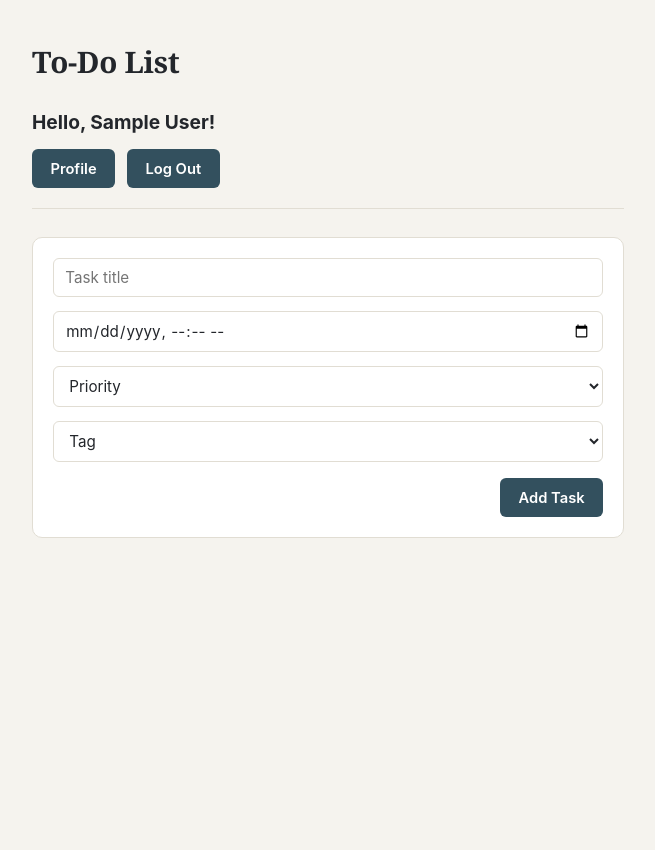
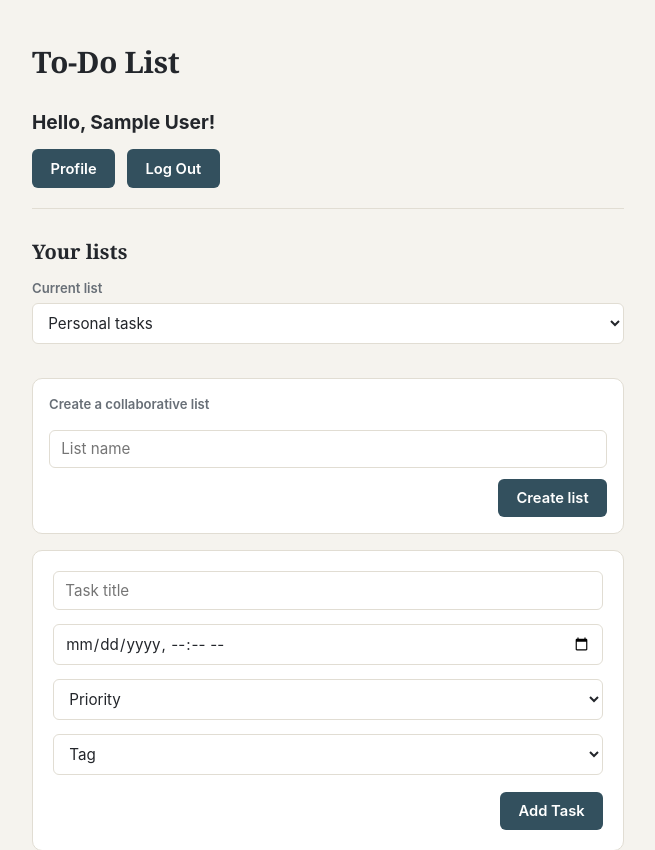
Before and after one commit to Ethanerz/cmsc128-Lab1_CRUD_Gapulan, a Flask app: page / in a window 1280 px wide. Shown: the top 850 px of the page, without its empty margins (312-967 px from the left). Before the commit the page ends 538 px from the top, so only its background shows below. Run offline with Flask 3, Linux system fonts and the light colour scheme; the visitor is signed in with stand-in values (Sample User, id 1); data that the repository does not hold is empty.

Commit message:
feat: add collaborative list controls

```diff
--- a/static/css/style.css
+++ b/static/css/style.css
@@ -213,6 +213,37 @@ body.page-auth > p {
     margin-bottom: 2rem;
 }
 
+#list-heading {
+    font-family: var(--font-display);
+    font-size: 1.25rem;
+    margin: 0 0 0.75rem;
+}
+
+#list-selector,
+#list-create-form,
+#list-invite-form {
+    margin-bottom: 1rem;
+}
+
+#list-create-form,
+#list-invite-form {
+    display: grid;
+    gap: 0.65rem;
+    background: var(--surface);
+    border: 1px solid var(--line);
+    border-radius: var(--radius);
+    padding: 1rem;
+}
+
+#list-invite-form[hidden] {
+    display: none;
+}
+
+#list-create-form button,
+#list-invite-form button {
+    justify-self: end;
+}
+
 #task-form .field {
     margin-bottom: 0;
 }
--- a/static/js/app.js
+++ b/static/js/app.js
@@ -1,6 +1,10 @@
 const taskForm = document.getElementById('task-form');
 const taskList = document.getElementById('task-list');
 const taskError = document.getElementById('task-error');
+const listStatus = document.getElementById('list-status');
+const listSelector = document.getElementById('list-selector');
+const listCreateForm = document.getElementById('list-create-form');
+const listInviteForm = document.getElementById('list-invite-form');
 
 function showTaskError(message) {
     taskError.textContent = message;
@@ -10,6 +14,16 @@ function showTaskError(message) {
 function clearTaskError() {
     taskError.textContent = '';
     taskError.hidden = true;
+}
+
+function showListStatus(message) {
+    listStatus.textContent = message;
+    listStatus.hidden = false;
+}
+
+function clearListStatus() {
+    listStatus.textContent = '';
+    listStatus.hidden = true;
 }
 
 async function checkResponse(response) {
@@ -29,30 +43,87 @@ async function checkResponse(response) {
     return response;
 }
 
+function selectedListId() {
+    return listSelector.value || null;
+}
+
+function updateInviteVisibility() {
+    const selectedOption = listSelector.selectedOptions[0];
+    const currentUserId = Number(listSelector.dataset.currentUserId);
+    listInviteForm.hidden = !selectedOption
+        || !selectedOption.value
+        || Number(selectedOption.dataset.ownerId) !== currentUserId;
+}
+
 function renderTasks(tasks) {
-    taskList.innerHTML = ''; // clear before re-rendering
+    taskList.replaceChildren();
 
     tasks.forEach(task => {
         const li = document.createElement('li');
         li.className = `task priority-${task.priority.toLowerCase()} ${task.done ? 'done' : ''}`;
         li.dataset.id = task.id;
 
-        li.innerHTML = `
-            <input type="checkbox" ${task.done ? 'checked' : ''}>
-            <span class="task-title">${task.title}</span>
-            <span class="task-due">${task.due_datetime}</span>
-            <span class="task-tag">${task.tag}</span>
-            <button class="edit-btn">Edit</button>
-            <button class="delete-btn">Delete</button>
-        `;
+        const checkbox = document.createElement('input');
+        checkbox.type = 'checkbox';
+        checkbox.checked = Boolean(task.done);
 
+        const title = document.createElement('span');
+        title.className = 'task-title';
+        title.textContent = task.title;
+
+        const due = document.createElement('span');
+        due.className = 'task-due';
+        due.textContent = task.due_datetime || '';
+
+        const tag = document.createElement('span');
+        tag.className = 'task-tag';
+        tag.textContent = task.tag;
+
+        const editButton = document.createElement('button');
+        editButton.type = 'button';
+        editButton.className = 'edit-btn';
+        editButton.textContent = 'Edit';
+
+        const deleteButton = document.createElement('button');
+        deleteButton.type = 'button';
+        deleteButton.className = 'delete-btn';
+        deleteButton.textContent = 'Delete';
+
+        li.append(checkbox, title, due, tag, editButton, deleteButton);
         taskList.appendChild(li);
     });
 }
 
+async function loadLists(preferredListId = selectedListId()) {
+    try {
+        const response = await checkResponse(await fetch('/lists'));
+        const lists = await response.json();
+
+        listSelector.replaceChildren(new Option('Personal tasks', ''));
+        lists.forEach(list => {
+            const option = new Option(list.name, String(list.id));
+            option.dataset.ownerId = String(list.owner_id);
+            listSelector.add(option);
+        });
+
+        const hasPreferredList = lists.some(
+            list => String(list.id) === String(preferredListId)
+        );
+        listSelector.value = hasPreferredList ? String(preferredListId) : '';
+        updateInviteVisibility();
+        clearTaskError();
+        return true;
+    } catch (error) {
+        showTaskError(`Unable to load lists: ${error.message}`);
+        return false;
+    }
+}
+
 async function loadTasks() {
     try {
-        const response = await checkResponse(await fetch('/tasks'));
+        const listId = selectedListId();
+        const query = listId ? `?list_id=${encodeURIComponent(listId)}` : '';
+        const response = await checkResponse(await fetch(`/tasks${query}`));
         const tasks = await response.json();
         renderTasks(tasks);
         clearTaskError();
@@ -61,10 +132,65 @@ async function loadTasks() {
     }
 }
 
-document.addEventListener('DOMContentLoaded', loadTasks);
+document.addEventListener('DOMContentLoaded', async () => {
+    if (await loadLists(null)) {
+        await loadTasks();
+    }
+});
 
-taskForm.addEventListener('submit', async (e) => {
-    e.preventDefault(); // stop the page from reloading
+listSelector.addEventListener('change', async () => {
+    clearListStatus();
+    updateInviteVisibility();
+    await loadTasks();
+});
+
+listCreateForm.addEventListener('submit', async event => {
+    event.preventDefault();
+    clearListStatus();
+
+    const name = document.getElementById('list-name').value.trim();
+    try {
+        const response = await checkResponse(await fetch('/lists', {
+            method: 'POST',
+            headers: { 'Content-Type': 'application/json' },
+            body: JSON.stringify({ name })
+        }));
+        const list = await response.json();
+        listCreateForm.reset();
+        if (!await loadLists(list.id)) {
+            return;
+        }
+        await loadTasks();
+        showListStatus(`Created "${list.name}".`);
+    } catch (error) {
+        showTaskError(`Unable to create list: ${error.message}`);
+    }
+});
+
+listInviteForm.addEventListener('submit', async event => {
+    event.preventDefault();
+    clearListStatus();
+
+    const listId = selectedListId();
+    const identifier = document.getElementById('list-invite-identifier').value.trim();
+    const field = identifier.includes('@') ? 'email' : 'username';
+    try {
+        const response = await checkResponse(await fetch(`/lists/${listId}/members`, {
+            method: 'POST',
+            headers: { 'Content-Type': 'application/json' },
+            body: JSON.stringify({ [field]: identifier })
+        }));
+        const result = await response.json();
+        listInviteForm.reset();
+        clearTaskError();
+        showListStatus(result.message);
+    } catch (error) {
+        showTaskError(`Unable to invite user: ${error.message}`);
+    }
+});
+
+taskForm.addEventListener('submit', async event => {
+    event.preventDefault();
 
     const newTask = {
         title: document.getElementById('title').value,
@@ -72,6 +198,10 @@ taskForm.addEventListener('submit', async (e) => {
         priority: document.getElementById('priority').value,
         tag: document.getElementById('tag').value
     };
+    const listId = selectedListId();
+    if (listId) {
+        newTask.list_id = Number(listId);
+    }
 
     try {
         await checkResponse(await fetch('/tasks', {
@@ -87,25 +217,26 @@ taskForm.addEventListener('submit', async (e) => {
     }
 });
 
-taskList.addEventListener('click', async (e) => {
-    if (e.target.classList.contains('delete-btn')) {
-        const li = e.target.closest('.task');
-        const taskId = li.dataset.id;
+taskList.addEventListener('click', async event => {
+    if (event.target.classList.contains('delete-btn')) {
+        const li = event.target.closest('.task');
+        if (!confirm('Delete this task?')) {
+            return;
+        }
 
-        if (confirm('Delete this task?')) {
         try {
-                await checkResponse(await fetch(`/tasks/${taskId}`, { method: 'DELETE' }));
+            await checkResponse(await fetch(`/tasks/${li.dataset.id}`, {
+                method: 'DELETE'
+            }));
             await loadTasks();
         } catch (error) {
             showTaskError(`Unable to delete task: ${error.message}`);
         }
-        }
+        return;
     }
 
-    if (e.target.classList.contains('save-btn')) {
-        const li = e.target.closest('.task');
-        const taskId = li.dataset.id;
-
+    if (event.target.classList.contains('save-btn')) {
+        const li = event.target.closest('.task');
         const updatedTask = {
             title: li.querySelector('.edit-title').value,
             due_datetime: li.querySelector('.edit-due').value,
@@ -114,7 +245,7 @@ taskList.addEventListener('click', async (e) => {
         };
 
         try {
-            await checkResponse(await fetch(`/tasks/${taskId}`, {
+            await checkResponse(await fetch(`/tasks/${li.dataset.id}`, {
                 method: 'PUT',
                 headers: { 'Content-Type': 'application/json' },
                 body: JSON.stringify(updatedTask)
@@ -123,27 +254,46 @@ taskList.addEventListener('click', async (e) => {
         } catch (error) {
             showTaskError(`Unable to update task: ${error.message}`);
         }
+        return;
     }
-	if (e.target.classList.contains('edit-btn')) {
-    const li = e.target.closest('.task');
+
+    if (event.target.classList.contains('edit-btn')) {
+        const li = event.target.closest('.task');
         const title = li.querySelector('.task-title').textContent;
         const due = li.querySelector('.task-due').textContent;
         const tag = li.querySelector('.task-tag').textContent;
+        const priority = li.className.match(/priority-(low|med|high)/)?.[1] || 'low';
 
-    li.innerHTML = `
-        <input type="text" class="edit-title" value="${title}">
-        <input type="datetime-local" class="edit-due" value="${due}">
-        <select class="edit-priority">
-            <option value="Low">Low</option>
-            <option value="Med">Med</option>
-            <option value="High">High</option>
-        </select>
-        <select class="edit-tag">
-            <option value="School">School</option>
-            <option value="Personal">Personal</option>
-            <option value="Others">Others</option>
-        </select>
-        <button class="save-btn">Save</button>
-    `;
+        li.replaceChildren();
+        const titleInput = document.createElement('input');
+        titleInput.type = 'text';
+        titleInput.className = 'edit-title';
+        titleInput.value = title;
+
+        const dueInput = document.createElement('input');
+        dueInput.type = 'datetime-local';
+        dueInput.className = 'edit-due';
+        dueInput.value = due;
+
+        const prioritySelect = document.createElement('select');
+        prioritySelect.className = 'edit-priority';
+        ['Low', 'Med', 'High'].forEach(value => {
+            prioritySelect.add(new Option(value, value));
+        });
+        prioritySelect.value = priority.charAt(0).toUpperCase() + priority.slice(1);
+
+        const tagSelect = document.createElement('select');
+        tagSelect.className = 'edit-tag';
+        ['School', 'Personal', 'Others'].forEach(value => {
+            tagSelect.add(new Option(value, value));
+        });
+        tagSelect.value = tag;
+
+        const saveButton = document.createElement('button');
+        saveButton.type = 'button';
+        saveButton.className = 'save-btn';
+        saveButton.textContent = 'Save';
+
+        li.append(titleInput, dueInput, prioritySelect, tagSelect, saveButton);
     }
 });
--- a/templates/index.html
+++ b/templates/index.html
@@ -29,6 +29,26 @@
         {% endif %}
     </nav>
     <p id="task-error" role="alert" hidden></p>
+    <p id="list-status" role="status" hidden></p>
+    <section aria-labelledby="list-heading">
+        <h2 id="list-heading">Your lists</h2>
+        <div class="field">
+            <label for="list-selector">Current list</label>
+            <select id="list-selector" data-current-user-id="{{ session['user_id'] }}">
+                <option value="">Personal tasks</option>
+            </select>
+        </div>
+        <form id="list-create-form">
+            <label for="list-name">Create a collaborative list</label>
+            <input type="text" id="list-name" placeholder="List name" required>
+            <button type="submit">Create list</button>
+        </form>
+        <form id="list-invite-form" hidden>
+            <label for="list-invite-identifier">Invite by username or email</label>
+            <input type="text" id="list-invite-identifier" placeholder="Username or email" required>
+            <button type="submit">Invite user</button>
+        </form>
+    </section>
     <form id="task-form">
 		<input type="text" id="title" placeholder="Task title" required>
 		<input type="datetime-local" id="due_datetime" required>
```
Lines whose indentation alone changed are shown as unchanged.
